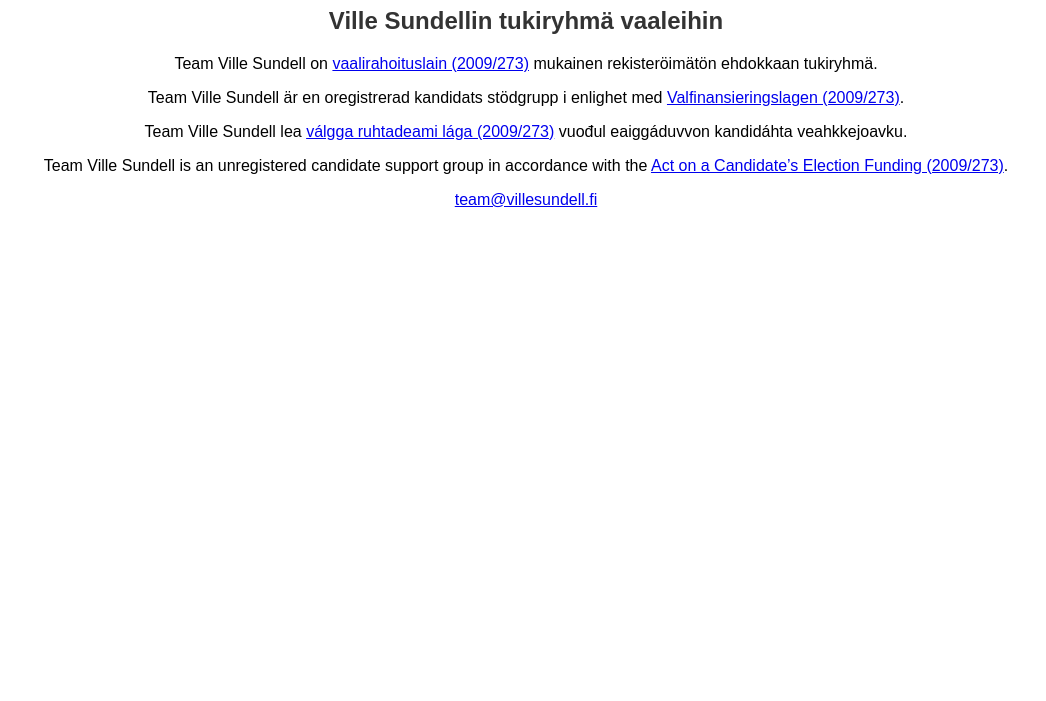
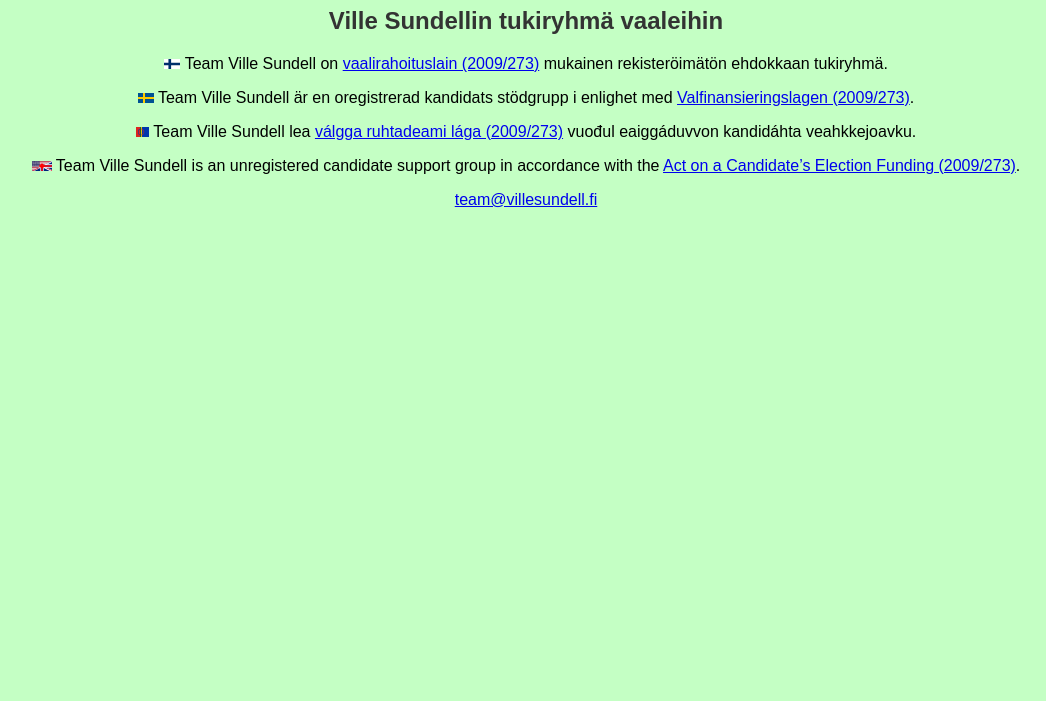
Before and after one commit to villesundell/team.villesundell.fi, a plain HTML site: page index.html in a window 1280 px wide. Shown: the part 99-800 px from the top of the page, without its empty margins (114-1160 px from the left). Drawn offline with Linux system fonts and the light colour scheme.

Commit message:
Added flags for each language
Finnish, Sami, Swedish and a combination of flags of some English
speaking countries.

```diff
--- a/index.html
+++ b/index.html
@@ -1,4 +1,3 @@
-
 <!DOCTYPE html>
 <html lang="en">
 <head>
@@ -10,6 +9,7 @@
         body {
             font-family: sans-serif;
             text-align: center;
+            background-color: #C4FFC4;
         }
 
         h1, h2 {
@@ -31,10 +31,10 @@
 
     <h1>Team Ville Sundell</h1>
     <h2>Ville Sundellin tukiryhmä vaaleihin</h2>
-    <p>Team Ville Sundell on <a href="https://www.finlex.fi/fi/laki/ajantasa/2009/20090273">vaalirahoituslain (2009/273)</a> mukainen rekisteröimätön ehdokkaan tukiryhmä.</p>
-    <p>Team Ville Sundell är en oregistrerad kandidats stödgrupp i enlighet med <a href="https://www.finlex.fi/sv/laki/ajantasa/2009/20090273">Valfinansieringslagen (2009/273)</a>.</p>
-    <p>Team Ville Sundell lea <a href="https://www.finlex.fi/fi/laki/ajantasa/2009/20090273">válgga ruhtadeami lága (2009/273)</a> vuođul eaiggáduvvon kandidáhta veahkkejoavku.</p>
-    <p>Team Ville Sundell is an unregistered candidate support group in accordance with the <a href="https://www.finlex.fi/fi/laki/kaannokset/2009/en20090273.pdf">Act on a Candidate’s Election Funding (2009/273)</a>.</p>
+    <p><img src="finnish.svg" height="10em"/> Team Ville Sundell on <a href="https://www.finlex.fi/fi/laki/ajantasa/2009/20090273">vaalirahoituslain (2009/273)</a> mukainen rekisteröimätön ehdokkaan tukiryhmä.</p>
+    <p><img src="swedish.svg" height="10em"/> Team Ville Sundell är en oregistrerad kandidats stödgrupp i enlighet med <a href="https://www.finlex.fi/sv/laki/ajantasa/2009/20090273">Valfinansieringslagen (2009/273)</a>.</p>
+    <p><img src="sami.svg" height="10em"/> Team Ville Sundell lea <a href="https://www.finlex.fi/fi/laki/ajantasa/2009/20090273">válgga ruhtadeami lága (2009/273)</a> vuođul eaiggáduvvon kandidáhta veahkkejoavku.</p>
+    <p><img src="english.svg" height="10em"/> Team Ville Sundell is an unregistered candidate support group in accordance with the <a href="https://www.finlex.fi/fi/laki/kaannokset/2009/en20090273.pdf">Act on a Candidate’s Election Funding (2009/273)</a>.</p>
 
     <p id="mailbox">
 
```
Also changed, not shown: english.svg (added), finnish.svg (added), sami.svg (added), swedish.svg (added).
